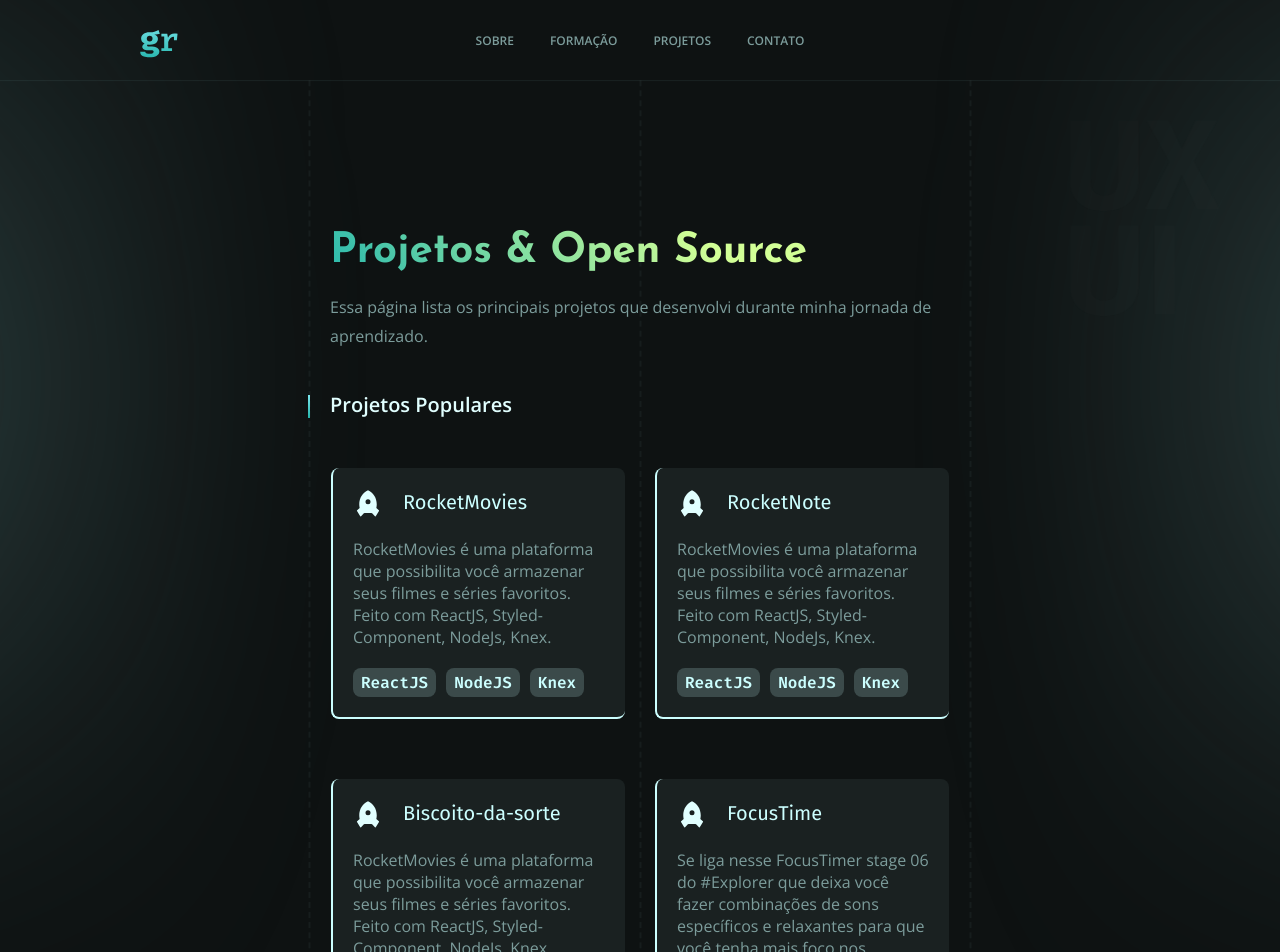
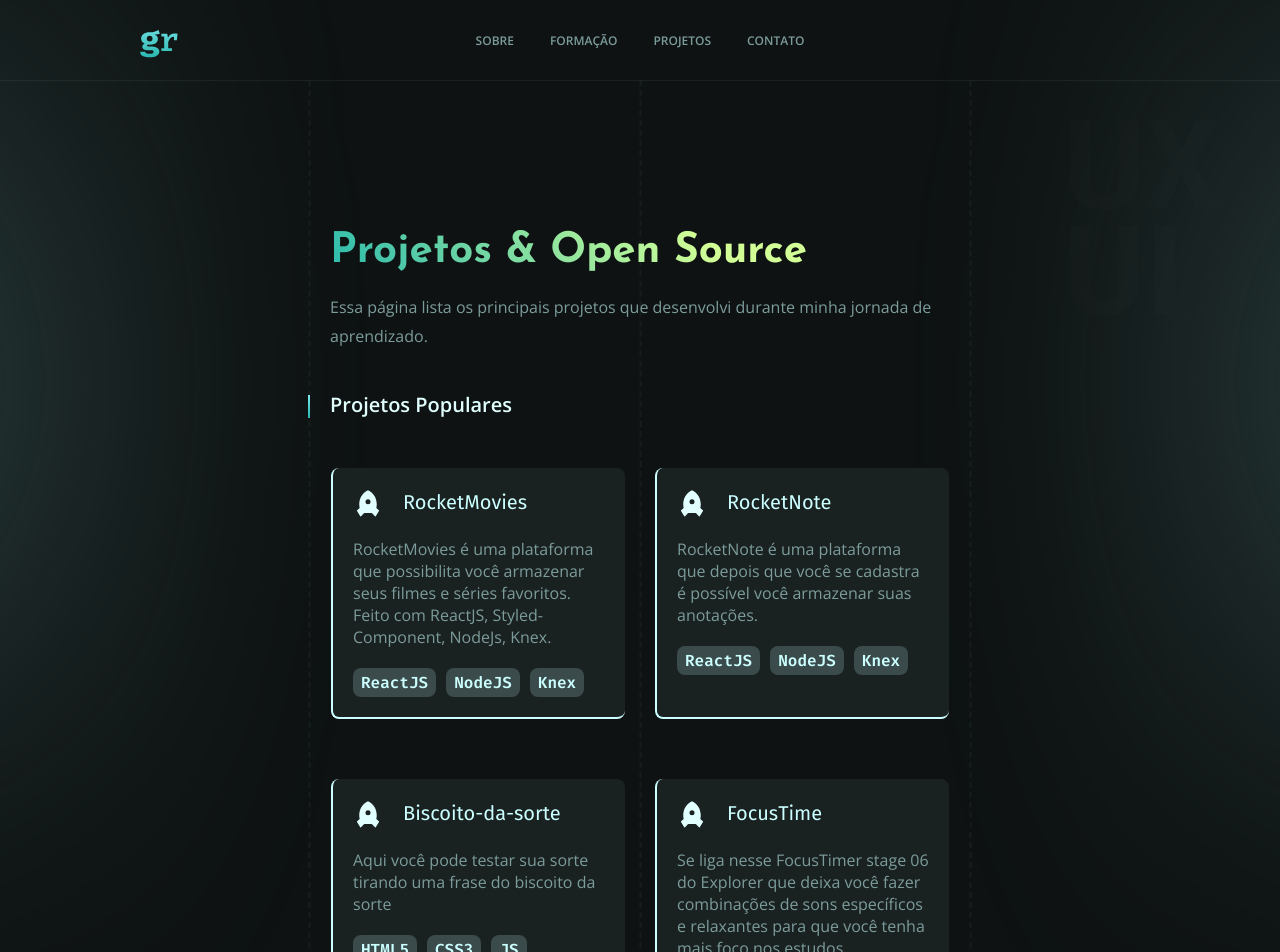
Before and after one commit to GabrielRodrigues-pd/portf-lio, a React (Vite) app: page /project in a window 1280 px wide. Shown: the top 952 px of the page. Built offline with nearby package versions, Linux system fonts and the light colour scheme.

Commit message:
texto corriger

```diff
--- a/src/pages/Project/index.jsx
+++ b/src/pages/Project/index.jsx
@@ -39,8 +39,7 @@ export const Project = () => {
         <CardProject
           title="RocketNote"
           icon={<RiRocketFill size={30} />}
-          desc="RocketMovies é uma plataforma que possibilita você armazenar seus filmes e séries favoritos.
-          Feito com ReactJS, Styled-Component, NodeJs, Knex."
+          desc="RocketNote é uma plataforma que depois que você se cadastra é possível você armazenar suas anotações."
           skill={['ReactJS', 'NodeJS', 'Knex']}
           img={img2}
           view="https://rocketnotes-g.netlify.app"
@@ -49,15 +48,14 @@ export const Project = () => {
         <CardProject
           title="Biscoito-da-sorte"
           icon={<RiRocketFill size={30} />}
-          desc="RocketMovies é uma plataforma que possibilita você armazenar seus filmes e séries favoritos.
-          Feito com ReactJS, Styled-Component, NodeJs, Knex."
+          desc="Aqui você pode testar sua sorte tirando uma frase do biscoito da sorte"
           skill={['HTML5', 'CSS3', 'JS']}
           img={project1}
         />
         <CardProject
           title="FocusTime"
           icon={<RiRocketFill size={30} />}
-          desc="Se liga nesse FocusTimer stage 06 do #Explorer que deixa você fazer combinações de sons específicos e relaxantes para que você tenha mais foco nos estudos."
+          desc="Se liga nesse FocusTimer stage 06 do Explorer que deixa você fazer combinações de sons específicos e relaxantes para que você tenha mais foco nos estudos."
           skill={['HTML5', 'CSS3', 'JS']}
           img={img5}
           view="https://gabrielrodrigues-pd.github.io/focustimer/"
--- a/src/pages/Training/index.jsx
+++ b/src/pages/Training/index.jsx
@@ -37,20 +37,20 @@ export const Training = () => {
       />
       <CardSkills
         name="Origamid - UX/IU Design"
-        text="A minha mais nova experiência foi o Explorer, em que fiz uma formação para iniciantes no mercado de programação. O explore me proporcionou aprimorar meus conhecimentos em JavaScript, ReactJS e Node"
+        text="Com esse curso eu aprimorei meus conhecimentos Design, UI/UX."
         time="33h"
         tec={['UX/IU', 'Figma']}
       />
       <CardSkills
         name="Programador BR"
-        text="A minha mais nova experiência foi o Explorer, em que fiz uma formação para iniciantes no mercado de programação. O explore me proporcionou aprimorar meus conhecimentos em JavaScript, ReactJS e Node"
+        text="Curso online que tem como objetivo ensinar programação do zero para iniciantes e aprimorar habilidades de programadores experientes."
         time="43h"
         tec={['JS', 'HTML5', 'CSS3', 'React']}
       />
       <CardSkills
         name="Origamid - React Completo"
-        text="A minha mais nova experiência foi o Explorer, em que fiz uma formação para iniciantes no mercado de programação. O explore me proporcionou aprimorar meus conhecimentos em JavaScript, ReactJS e Node"
-        time="43h"
+        text="Na Origamid eu pude me aprofundar mais em ReactJS, JS e desenvolver projetos bem legais."
+        time="50h"
         tec={['React']}
       />
       <Footer />
```
